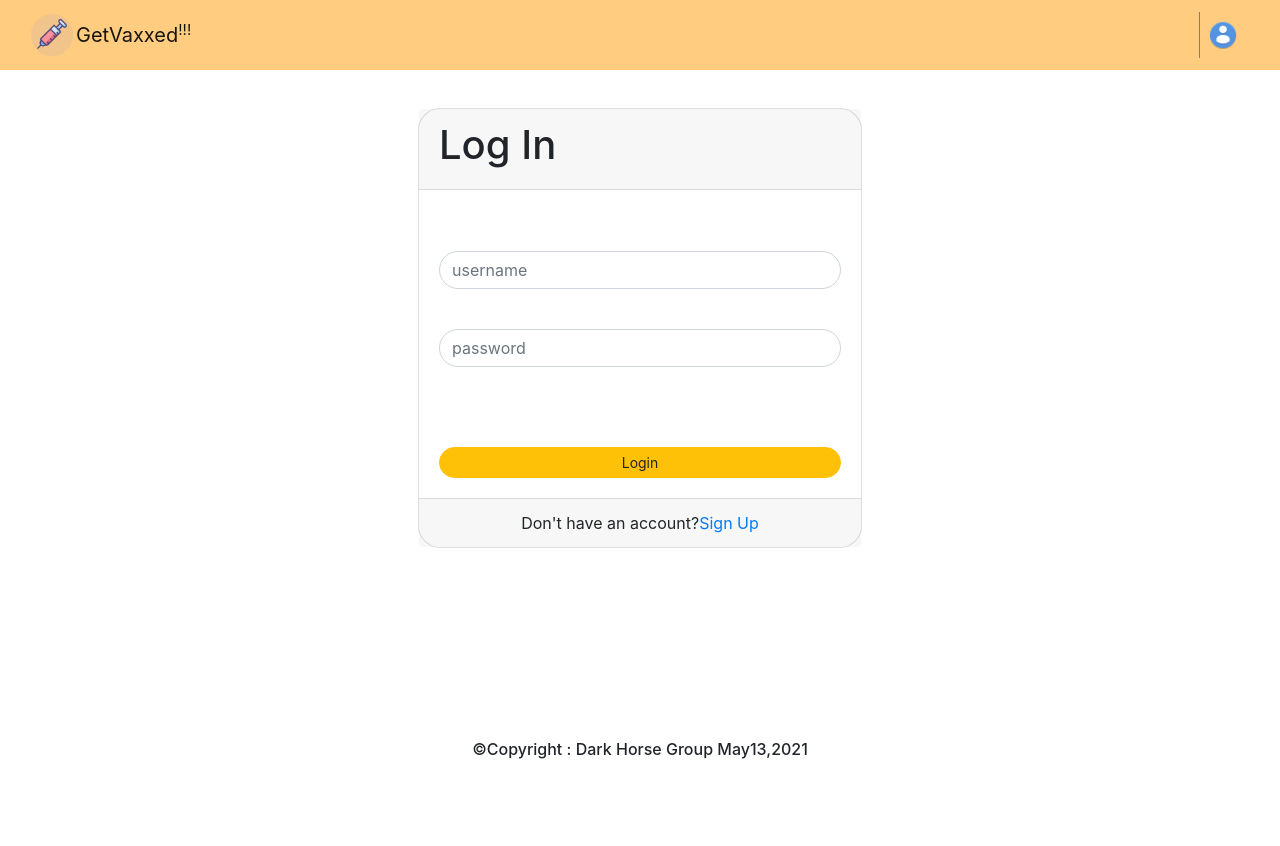
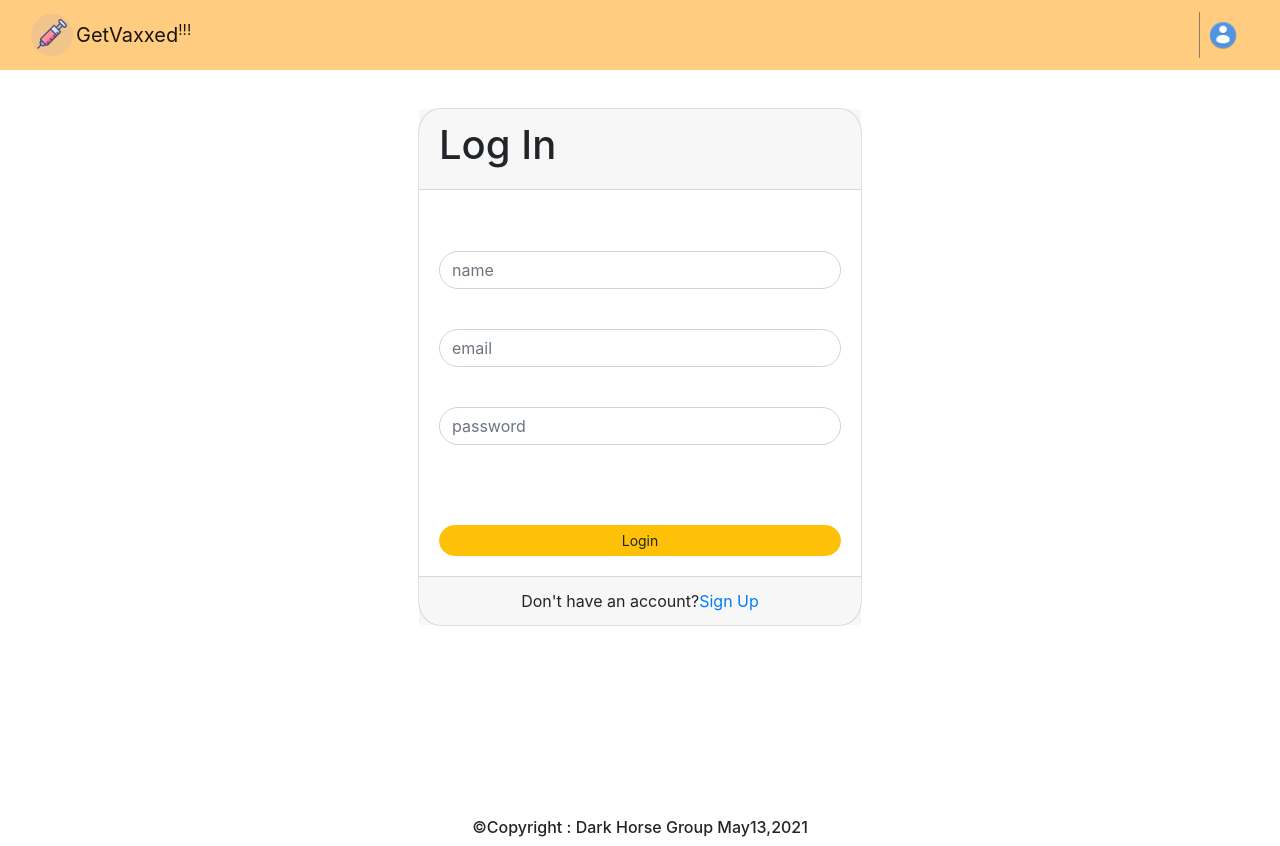
Before and after one commit to tkuebler12/GetVaxxed, a React (Create React App) app in the folder client/: page /login in a window 1280 px wide. Before the commit the page ends 800 px from the top, so only its background shows below. Built offline with nearby package versions, Linux system fonts and the light colour scheme.

Commit message:
fix style for login / signup

```diff
--- a/client/src/pages/Login/Login.css
+++ b/client/src/pages/Login/Login.css
@@ -10,6 +10,11 @@
 
 
 #name {
+    margin-top: 10%;
+    border-radius: 20px;
+}
+
+#email{
     margin-top: 10%;
     border-radius: 20px;
 }
--- a/client/src/pages/Login/index.js
+++ b/client/src/pages/Login/index.js
@@ -46,7 +46,8 @@ function Login({login}) {
                 </div>
                 <div className="card-body">
                     <form>
-                        <input onChange={handleInputChange} name="username" value={formObject.username} id="name" type="text" class="form-control" placeholder="username" />
+                    <input onChange={handleInputChange} name="name" value={formObject.name} id="name" type="text" class="form-control" placeholder="name" />
+                        <input onChange={handleInputChange} name="email" value={formObject.email} id="email" type="email" class="form-control" placeholder="email" />
                         <input onChange={handleInputChange} name="password" value={formObject.password} id="password" type="password" class="form-control" placeholder="password" />
                         <Button onClick={() =>login(formObject)} variant="warning btn btn-sm" id="login">Login</Button>
                         {/* <Button onClick={saveUser} variant="warning btn btn-sm" id="login">Login</Button> */}
--- a/client/src/pages/Signup/Signup.css
+++ b/client/src/pages/Signup/Signup.css
@@ -10,6 +10,11 @@
 
 
 #name {
+    margin-top: 10%;
+    border-radius: 20px;
+}
+
+#email{
     margin-top: 10%;
     border-radius: 20px;
 }
```
